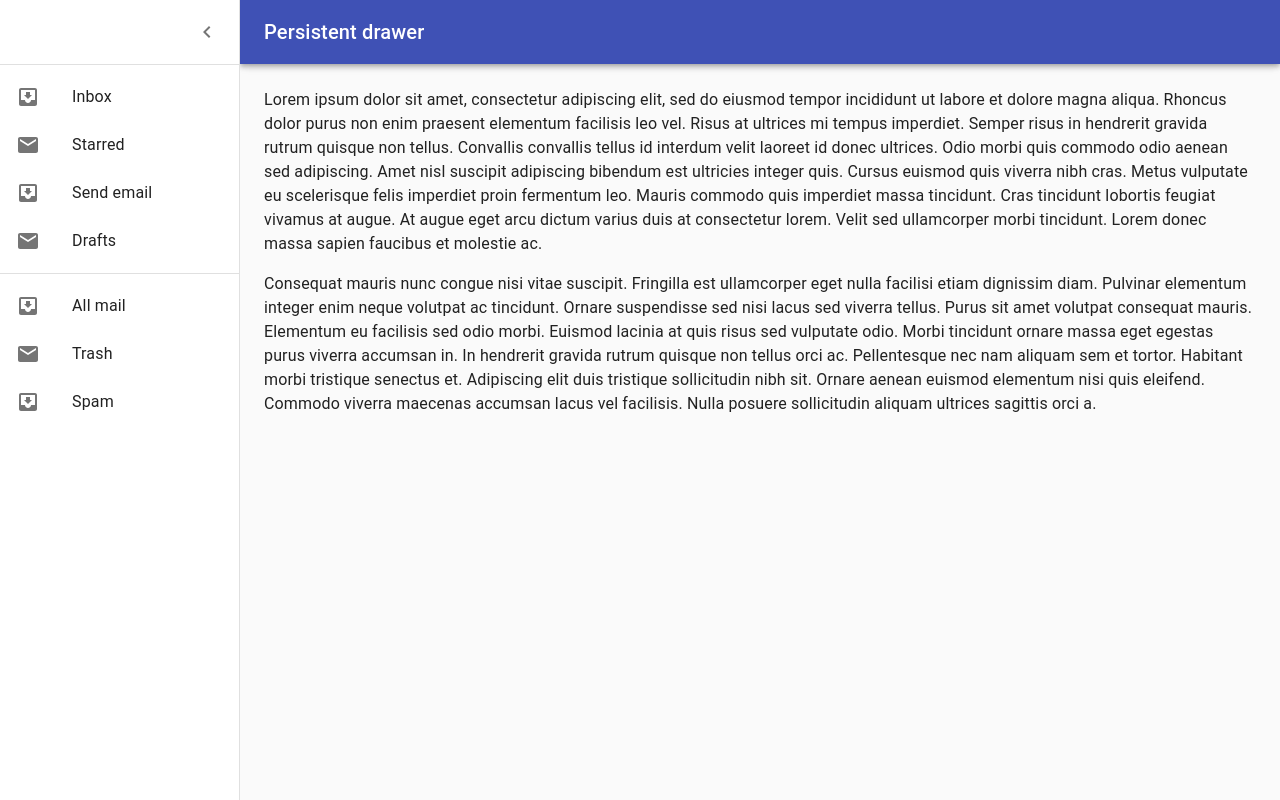
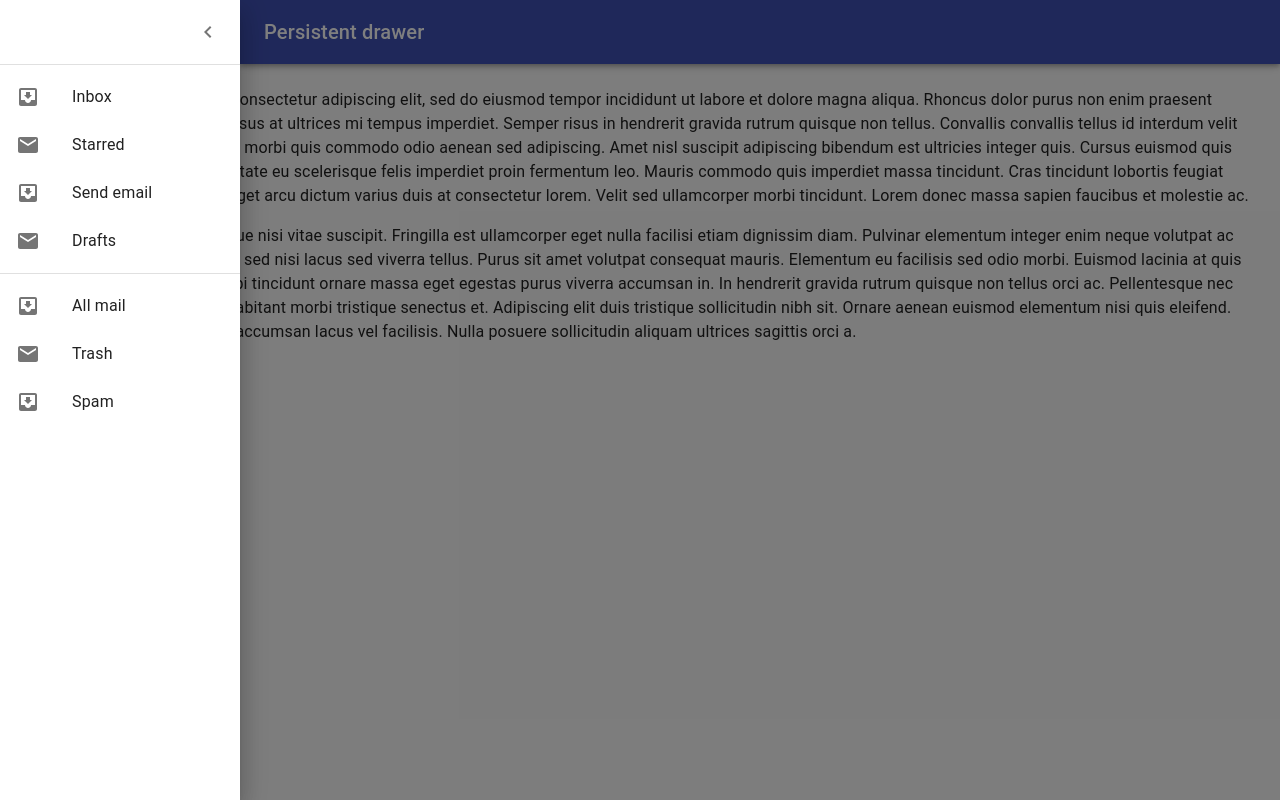
Before and after one commit to kima111/material_ui_page, a React (Create React App) app: page / in a window 1280 px wide. Both pictures are taken after a click on the button "open drawer". Built offline with nearby package versions, Linux system fonts and the light colour scheme.

Commit message:
updated margin

```diff
--- a/src/components/Navbar/index.js
+++ b/src/components/Navbar/index.js
@@ -66,7 +66,6 @@ const useStyles = makeStyles((theme) => ({
       easing: theme.transitions.easing.sharp,
       duration: theme.transitions.duration.leavingScreen,
     }),
-    marginLeft: -drawerWidth,
   },
   contentShift: {
     transition: theme.transitions.create('margin', {
@@ -116,7 +115,7 @@ export default function PersistentDrawerLeft() {
       </AppBar>
       <Drawer
         className={classes.drawer}
-        variant="persistent"
+        variant="temporary"
         anchor="left"
         open={open}
         classes={{
```
